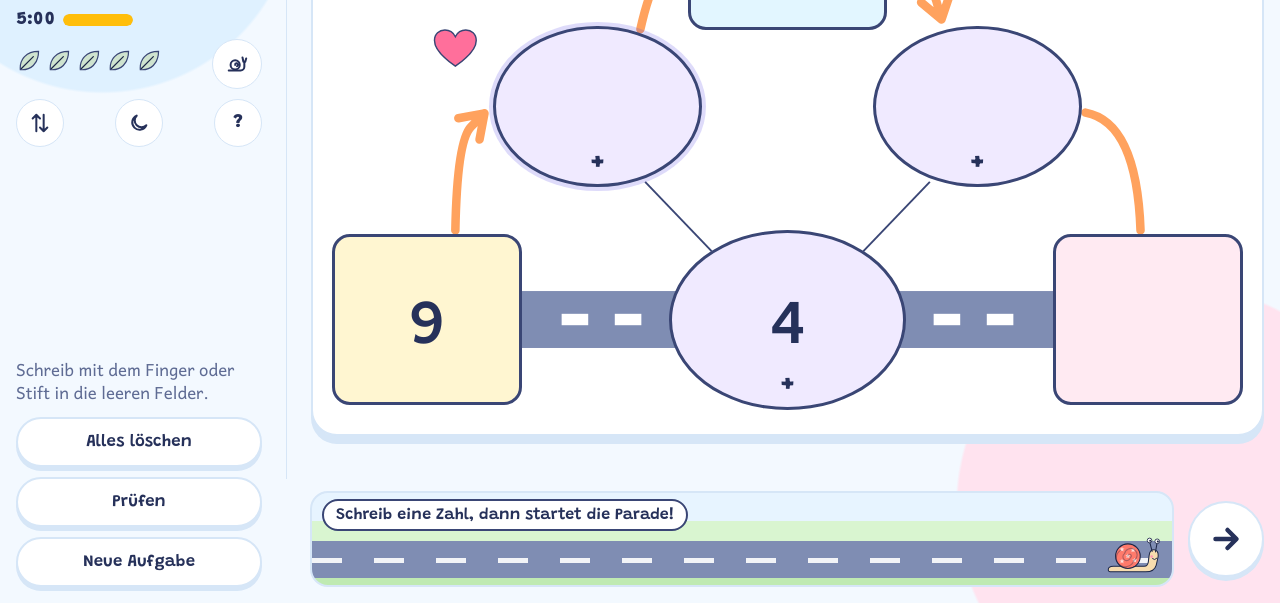
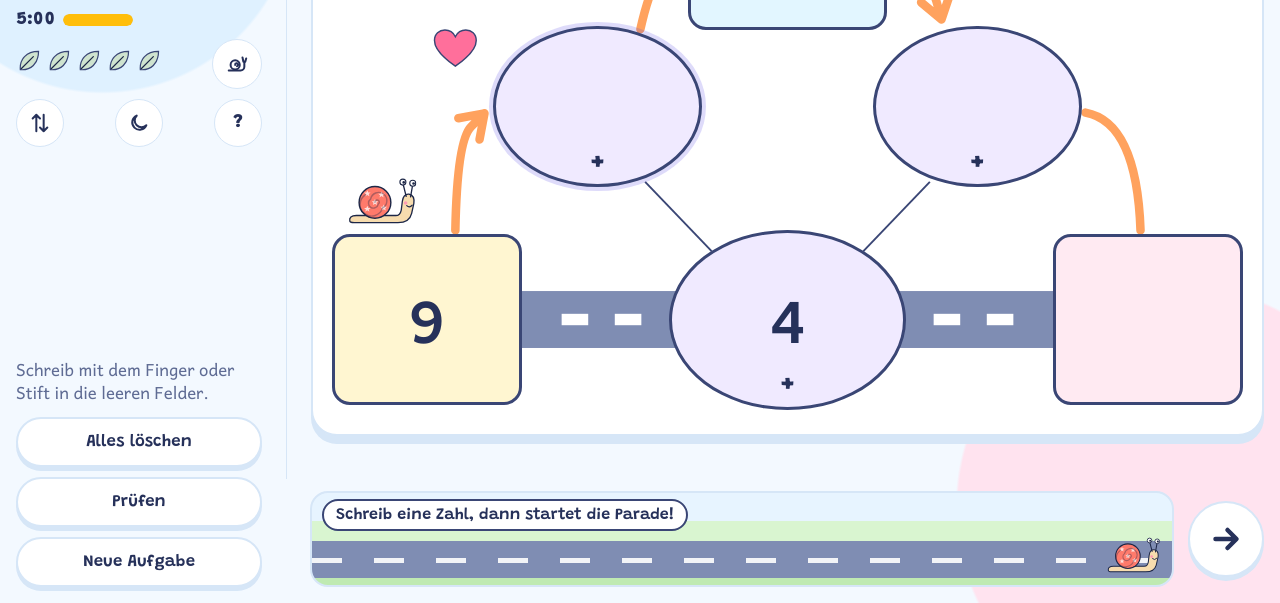
Before and after one commit to andreas-luehning/lernspiele, a plain HTML site: page zehnerweg/index.html in a window 1280 px wide. Both pictures are taken after a click on the button 1226 px from the left and 736 px from the top of the page. Shown: the part 197-800 px from the top of the page. Drawn offline with Linux system fonts and the light colour scheme.

Commit message:
Zehnerweg: Schnecke geht mit (abschaltbar)
Die erste Begleitschnecke sitzt neben dem Startkästchen und kriecht mit
jedem richtig erkannten Feld (der Reihe nach) eine Station weiter bis ins
Ziel; am Ziel wackelt sie kurz. Sie sucht sich einen freien Platz neben
dem Feld, nie auf einem Schreibfeld oder der „erkannt“-Anzeige (hoch, quer,
gespiegelt). Einstellung „Schnecke geht mit: an/aus“ unter ?, Standard an;
bei „Bewegung reduzieren“ ohne Animation. Test in tests/browser.js.
Doku: zehnerweg.md, backlog.md. sw.js v32.

Co-Authored-By: Claude Opus 5.5 <noreply@anthropic.com>
Claude-Session: https://claude.ai/code/session_01MnTBD9H6vgCn8A5fPn11ms

```diff
--- a/sw.js
+++ b/sw.js
@@ -6,7 +6,7 @@
 //
 // Bei jeder Änderung an den Dateien VERSION erhöhen. Neue Dateien in DATEIEN eintragen
 // (tests/app-browser.js prüft, dass nichts fehlt).
-const VERSION = 'v31';
+const VERSION = 'v32';
 const CACHE = 'lernspiele-' + VERSION;
 const DATEIEN = [
   './', 'index.html', 'startseite.css', 'manifest.webmanifest',
--- a/zehnerweg/index.html
+++ b/zehnerweg/index.html
@@ -50,6 +50,8 @@
     <h2>Für Erwachsene</h2>
     <p>Der Weg folgt dem Arbeitsblatt: Am Anfang der Straße steht die Startzahl, im großen Kreis auf der Straße die zweite Zahl. Das Kind zerlegt sie in die beiden kleinen Kreise, rechnet erst bis zur 10 (mittleres Kästchen) und dann weiter bis zum Ergebnis am Ende der Straße. Bei Plus markiert das Herz die verliebte Zahl zur Startzahl. Bei Minus steht die Hand beim Wegnehmen bis zur 10, und das Herz zeigt, dass zweiter Kreis und Ergebnis zusammen 10 ergeben. Sind alle Felder ausgefüllt, prüft die App automatisch.</p>
     <p>Belohnung ist die Schneckenparade: Eine Runde dauert 5 Minuten und beginnt mit der ersten erkannten Zahl (Gekritzel startet nichts). Wer in der Runde mindestens 2 Aufgaben richtig löst, bekommt am Ende eine neue Schnecke. Jede richtige Aufgabe bringt ein Salatblatt, für 5 Blätter gibt es eine Kopfbedeckung. Alle Spiele teilen sich die Lernzeit pro Tag (einstellbar auf der Startseite unter „Für Erwachsene“); danach kann weiter geübt werden, aber ohne Belohnung. Zum Ausprobieren: <code>?probe</code> an die Adresse hängen (Runde 1 Minute, im Garten „Nächster Tag“).</p>
+    <p><button type="button" class="btn" id="b-schnecke" aria-pressed="true">Schnecke geht mit: an</button></p>
+    <p>„Schnecke geht mit“: Eine Begleitschnecke sitzt neben dem Start und kriecht mit jedem richtigen Feld eine Station weiter bis ins Ziel. Bei einem falschen Feld bleibt sie einfach stehen.</p>
     <p><button type="button" class="btn" data-vollbild-knopf hidden>Vollbild</button></p>
     <p>Die Zahlenerkennung läuft vollständig auf dem Gerät, es wird nichts übertragen. Am besten klappt es, wenn die Ziffern einer Zahl nebeneinander stehen und sich nicht berühren. Unter jedem Feld steht klein, was erkannt wurde. Mit × lässt sich ein Feld neu beschreiben. Wird ein Stift benutzt, ignoriert die App kurz danach Berührungen mit der Hand.</p>
   </div>
--- a/zehnerweg/zehnerweg.css
+++ b/zehnerweg/zehnerweg.css
@@ -126,3 +126,10 @@ header { display: flex; align-items: center; gap: 12px 16px; flex-wrap: wrap; }
 @media (prefers-reduced-motion: reduce) {
   .stage.done .route { opacity: .9; }
 }
+
+/* Schnecke geht mit: sitzt neben den Feldern und kriecht von Station zu Station */
+.wanderer { position: absolute; z-index: 3; pointer-events: none; transform: translate(-50%, -50%);
+  transition: left 1.1s ease-in-out, top 1.1s ease-in-out; }
+.wanderer svg { display: block; width: 100%; height: auto; }
+.wanderer.feiert svg { animation: freuen .45s ease-in-out 3; transform-origin: 50% 90%; }
+@keyframes freuen { 25% { transform: rotate(-8deg) translateY(-6%); } 75% { transform: rotate(8deg) translateY(-6%); } }
--- a/zehnerweg/zehnerweg.js
+++ b/zehnerweg/zehnerweg.js
@@ -6,9 +6,10 @@ import { ORDER, neueAufgabe, tipp, zeichen, herzFeld, bewerten } from './aufgabe
 import { Runde, PROBE, uhrText } from '../gemeinsam/runde.js';
 import { ParadeStreifen, zeigeBlaetter, rueckblick } from '../gemeinsam/parade.js';
 import { richtig, falsch, parade, HATS, BLAETTER_PRO_HUT, MIN_RICHTIG } from '../gemeinsam/parade-logik.js';
+import { snailSVG, svgElement } from '../gemeinsam/parade-bilder.js';
 
 /* ---------- Gespeicherter Zustand ---------- */
-const STANDARD = { gespiegelt: false, modus: 'plus' };
+const STANDARD = { gespiegelt: false, modus: 'plus', schnecke: true };
 const MODI = ['plus', 'minus', 'mix'];
 let zustand;
 if (vorhanden('zehnerweg')) {
@@ -126,6 +127,7 @@ let task = null;
 
 function nachErkennung(f) {
   updateTarget();
+  wandererZeigen();
   // Die Runde beginnt erst mit einer erkannten Zahl: Gekritzel und Bemalen starten nichts und halten die Uhr nicht an
   if (f.value != null && !f.kritzel) paradeStarten();
   if (task && f.id === herzFeld(task) && f.value === task.ans[f.id]) {
@@ -143,7 +145,7 @@ for (const id of Object.keys(SHAPES)) {
     id, kind: SHAPES[id].kind,
     onErkannt: nachErkennung,
     onStart: () => { grown.hidden = true; infoBtn.setAttribute('aria-expanded', 'false'); },
-    onGeloescht: () => { stage.classList.remove('done'); updateTarget(); knoepfe('rechnen'); },
+    onGeloescht: () => { stage.classList.remove('done'); updateTarget(); knoepfe('rechnen'); wandererZeigen(); },
   });
 }
 
@@ -173,6 +175,7 @@ function layout() {
     Object.assign(f.tag.style, { left: cx / W * 100 + '%', top: (cy + h / 2) / H * 100 + '%' });
   }
   requestAnimationFrame(() => { for (const id in FIELDS) FIELDS[id].groesseAnpassen(); });
+  wandererZeigen();
 }
 
 /* ---------- Aufgaben ---------- */
@@ -191,6 +194,7 @@ function newTask() {
   setHint(START_TIPP);
   knoepfe('rechnen');
   updateTarget();
+  wandererZeigen();
   runde?.aufgabeFertig(); // war die Zeit schon um, endet die Runde jetzt
 }
 function updateTarget() {
@@ -235,12 +239,69 @@ function check() {
     const z = zeichen(task.op);
     zeigeGleichung(task.ans.goal);
     setHint(`Super! ${task.a} ${z} ${task.ans.part1} ${z} ${task.ans.part2} = ${task.ans.goal}`, 'good');
+    wandererZeigen(true);
     if (!stage.classList.contains('done')) {
       stage.classList.add('done');
       knoepfe('weiter');
       paradeRichtig();
     }
   }
+}
+
+/* ---------- Schnecke geht mit ---------- */
+// Die erste Begleitschnecke sitzt neben dem Startkästchen und kriecht mit jedem richtig erkannten Feld
+// (der Reihe nach) eine Station weiter bis ins Ziel. Sie sucht sich einen freien Platz neben dem Feld:
+// nie auf einem Schreibfeld und nie auf der „erkannt“-Anzeige mit dem Löschknopf (auch hoch, quer und gespiegelt).
+// Abschaltbar (zustand.schnecke). Bei „Bewegung reduzieren“ springt sie ohne Animation (theme.css).
+const wanderer = document.createElement('div');
+wanderer.className = 'wanderer'; wanderer.setAttribute('aria-hidden', 'true'); wanderer.hidden = true;
+stage.append(wanderer);
+let wandererId = null;
+/**
+ * Freier Platz neben einem Feld (in Pixeln relativ zur Bühne): oben, seitlich oder unten,
+ * ohne ein Feld oder den Bereich der „erkannt“-Anzeige darunter zu berühren. Ergebnis { x, y, b } (Mitte, Breite) oder null.
+ */
+function freierPlatz(feldEl) {
+  const st = stage.getBoundingClientRect();
+  const rel = r => ({ l: r.left - st.left, t: r.top - st.top, r: r.right - st.left, b: r.bottom - st.top });
+  const b = Math.max(44, st.width * 0.075), h = b * 112 / 130;         // Schnecke: Breite b, Höhe h (viewBox 130 × 112)
+  const hindernisse = [];
+  for (const id in FIELDS) {
+    const f = rel(FIELDS[id].el.getBoundingClientRect());
+    hindernisse.push({ l: f.l - 2, t: f.t - 2, r: f.r + 2, b: f.b + 2 });
+    if (!ORDER.includes(id)) continue;                                 // Start und großer Kreis haben keine Anzeige
+    const mx = (f.l + f.r) / 2;                                        // Platz für „erkannt: … ×“ unter dem Feld
+    hindernisse.push({ l: mx - 70, t: f.b, r: mx + 70, b: f.b + 38 });
+  }
+  const f = rel(feldEl.getBoundingClientRect()), fw = f.r - f.l, fh = f.b - f.t;
+  const kandidaten = [];
+  // Ringsum: oben (links, Mitte, rechts), seitlich (oben, Mitte, unten), Ecken; zuerst oben, das wirkt wie „draufgekrochen“
+  const dx = b / 2 + 5, dy = h / 2 + 5;                                 // halbe Schnecke plus etwas Luft zum Feld
+  for (const fx of [0.25, 0.5, 0.75]) kandidaten.push([f.l + fw * fx, f.t - dy]);
+  for (const fy of [0.25, 0.5, 0.75]) kandidaten.push([f.l - dx, f.t + fh * fy], [f.r + dx, f.t + fh * fy]);
+  kandidaten.push([f.l - dx, f.t - dy], [f.r + dx, f.t - dy], [f.l - dx, f.b + dy], [f.r + dx, f.b + dy]);
+  for (const [x, y] of kandidaten) {
+    const k = { l: x - b / 2, t: y - h / 2, r: x + b / 2, b: y + h / 2 };
+    if (k.l < 2 || k.t < 2 || k.r > st.width - 2 || k.b > st.height - 2) continue;
+    if (hindernisse.some(o => k.l < o.r && o.l < k.r && k.t < o.b && o.t < k.b)) continue;
+    return { x, y, b };
+  }
+  return null;
+}
+function wandererZeigen(feiern = false) {
+  const tier = runde && parade(runde.z).find(t => t.special !== 'kaefer');
+  if (!zustand.schnecke || !tier || !task) { wanderer.hidden = true; return; }
+  if (wandererId !== tier.id) { wanderer.replaceChildren(svgElement(snailSVG(tier))); wandererId = tier.id; }
+  // So weit, wie die Felder der Reihe nach stimmen
+  let k = 0;
+  for (const id of ORDER) { if (FIELDS[id].value === task.ans[id]) k++; else break; }
+  const station = ['start', ...ORDER][k];
+  const platz = freierPlatz(FIELDS[station].el);
+  if (!platz) { wanderer.hidden = true; return; }
+  const st = stage.getBoundingClientRect();
+  wanderer.hidden = false;
+  Object.assign(wanderer.style, { left: platz.x / st.width * 100 + '%', top: platz.y / st.height * 100 + '%', width: platz.b / st.width * 100 + '%' });
+  wanderer.classList.toggle('feiert', feiern && station === 'goal');
 }
 
 /* ---------- Schneckenparade ---------- */
@@ -317,6 +378,9 @@ $('b-clear').addEventListener('click', () => {
   for (const id of ORDER) FIELDS[id].loeschen();
   stage.classList.remove('done'); setHint(START_TIPP); updateTarget(); knoepfe('rechnen');
 });
+const schneckeBtn = $('b-schnecke');
+function schneckeKnopf() { schneckeBtn.setAttribute('aria-pressed', String(zustand.schnecke)); schneckeBtn.textContent = 'Schnecke geht mit: ' + (zustand.schnecke ? 'an' : 'aus'); }
+schneckeBtn.addEventListener('click', () => { zustand.schnecke = !zustand.schnecke; speichern(); schneckeKnopf(); wandererZeigen(); });
 flipBtn.addEventListener('click', () => {
   zustand.gespiegelt = !zustand.gespiegelt; speichern();
   flipBtn.setAttribute('aria-pressed', String(zustand.gespiegelt));
@@ -337,6 +401,7 @@ new MutationObserver(alleNeuZeichnen).observe(document.documentElement, { attrib
 
 /* ---------- Start ---------- */
 flipBtn.setAttribute('aria-pressed', String(zustand.gespiegelt));
+schneckeKnopf();
 zeigeModus();
 layout(); newTask();
 zeigeParade(false); sagStart(); runde.tick();
```
Also changed, not shown: tests/browser.js (+12 -0 lines), 2 other files.
